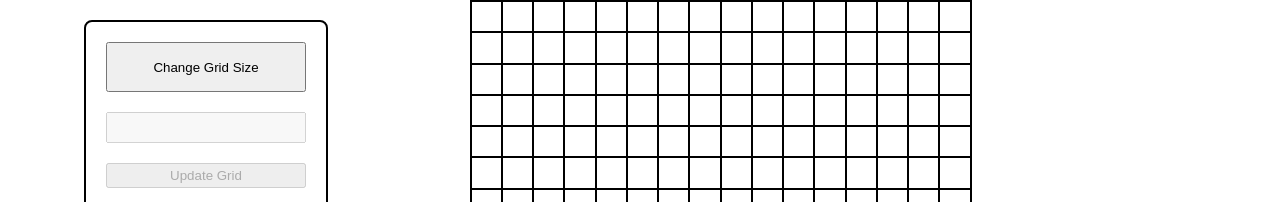
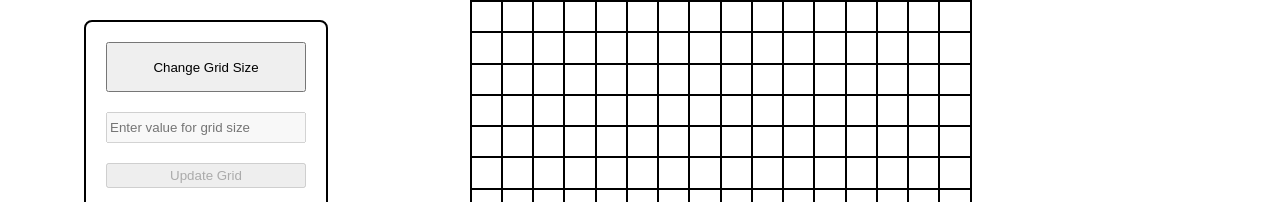
Before and after one commit to crashtestjustin/etch-a-sketch, a plain HTML site: page index.html in a window 1280 px wide. Shown: the part 114-316 px from the top of the page. Drawn offline with Linux system fonts and the light colour scheme.

Commit message:
add placeholder text for size input field

```diff
--- a/index.html
+++ b/index.html
@@ -18,7 +18,7 @@
                 <div class="grid-size-controls">
                     <button class="grid-size-change">Change Grid Size</button>
                     <div class="input-rejection"></div>
-                    <input class="grid-size-input" disabled>
+                    <input class="grid-size-input" placeholder="Enter value for grid size" disabled>
                     <button class="activate-grid-size" disabled>Update Grid</button>
                 </div>
             </div>
```
